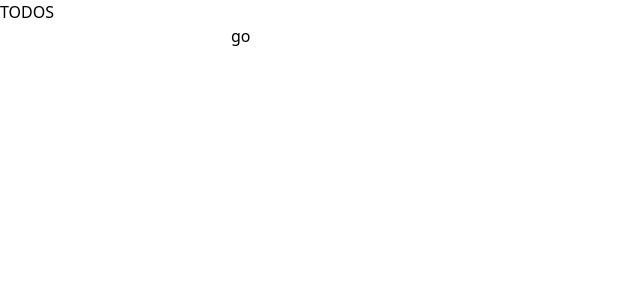
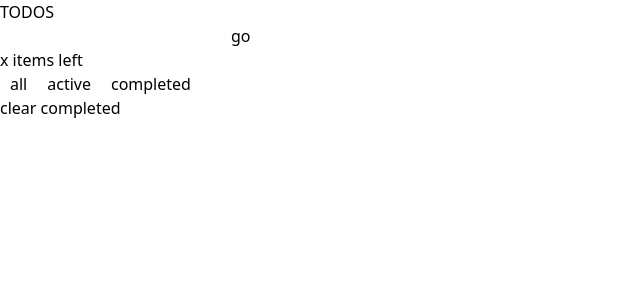
Before and after one commit to Fluffers/react-ts-todo, a React (Vite) app: page / in a window 1280 px wide. Shown: the top 300 px of the page, without its empty margins (0-640 px from the left). Built offline with nearby package versions, Linux system fonts and the light colour scheme.

Commit message:
add todo categories

```diff
--- a/src/components/App.tsx
+++ b/src/components/App.tsx
@@ -6,7 +6,10 @@ import { v4 as uuidv4 } from "uuid";
 import { Todo } from "../types";
 
 export const App = () => {
+  const todoCategories = ["all", "active", "completed"];
+
   const [todoList, setTodoList] = useState<Array<Todo>>([]);
+  const [todoCategory, setTodoCategory] = useState<string>(todoCategories[0]);
 
   const addTodo = (text: Todo["text"]) => {
     setTodoList(() => [
@@ -24,13 +27,25 @@ export const App = () => {
     );
   };
 
+  const selectTodoCategory = (category: string) => {
+    console.log("selected category: " + category);
+    setTodoCategory(category);
+  };
+
   return (
     <>
       <h1>TODOS</h1>
       <div>
         <InputTodo onTodoCreate={addTodo} />
-        <ListTodo list={todoList} onToggleTodo={toggleTodo} />
-        <NavTodo />
+        <ListTodo
+          list={todoList}
+          activeCategory={todoCategory}
+          onToggleTodo={toggleTodo}
+        />
+        <NavTodo
+          categories={todoCategories}
+          onSelectCategory={selectTodoCategory}
+        />
       </div>
     </>
   );
--- a/src/components/ListTodo.tsx
+++ b/src/components/ListTodo.tsx
@@ -2,13 +2,31 @@ import { Todo } from "../types";
 
 interface ListTodoProps {
   list: Array<Todo>;
+  activeCategory: string;
   onToggleTodo: (id: Todo["id"]) => void;
 }
 
-export const ListTodo = ({ list, onToggleTodo }: ListTodoProps) => {
+export const ListTodo = ({
+  list,
+  activeCategory,
+  onToggleTodo,
+}: ListTodoProps) => {
+  const selectCategory = (value: boolean) => {
+    switch (activeCategory) {
+      case "all":
+        return true;
+      case "active":
+        return value === false;
+      case "completed":
+        return value === true;
+    }
+  };
+
   return (
     <div>
-      {list.map((todo) => (
+      {list
+        .filter((todo) => selectCategory(todo.checked))
+        .map((todo) => (
           <div key={todo.id}>
             <input
               type="checkbox"
--- a/src/components/NavTodo.tsx
+++ b/src/components/NavTodo.tsx
@@ -1,3 +1,25 @@
-export const NavTodo = () => {
-  return <div></div>;
+import { v4 as uuidv4 } from "uuid";
+interface Props {
+  categories: string[];
+  onSelectCategory: (category: string) => void;
+}
+
+export const NavTodo = ({ categories, onSelectCategory }: Props) => {
+  return (
+    <div>
+      <p>x items left</p>
+      <div>
+        {categories.map((cat) => (
+          <button
+            key={uuidv4()}
+            onClick={() => onSelectCategory(cat)}
+            style={{ margin: "0 10px 0 10px" }}
+          >
+            {cat}
+          </button>
+        ))}
+      </div>
+      <button>clear completed</button>
+    </div>
+  );
 };
```
Lines whose indentation alone changed are shown as unchanged.
